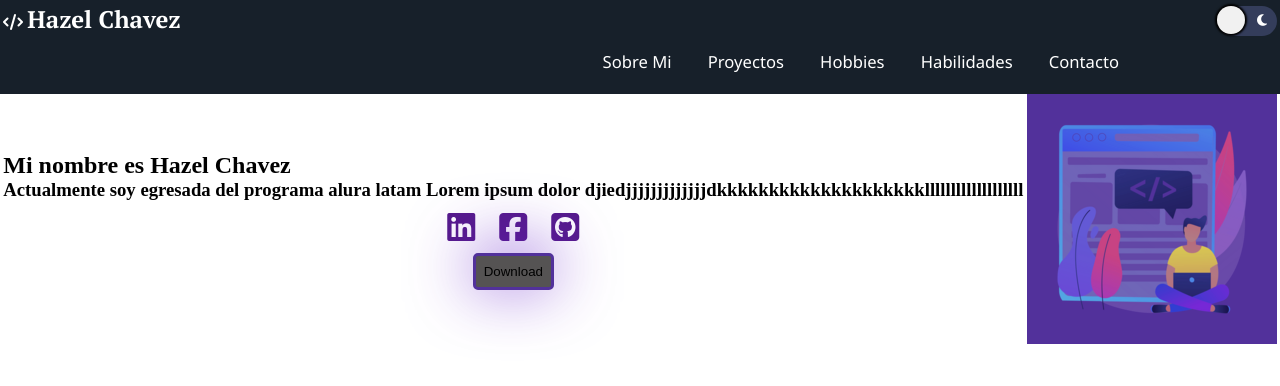
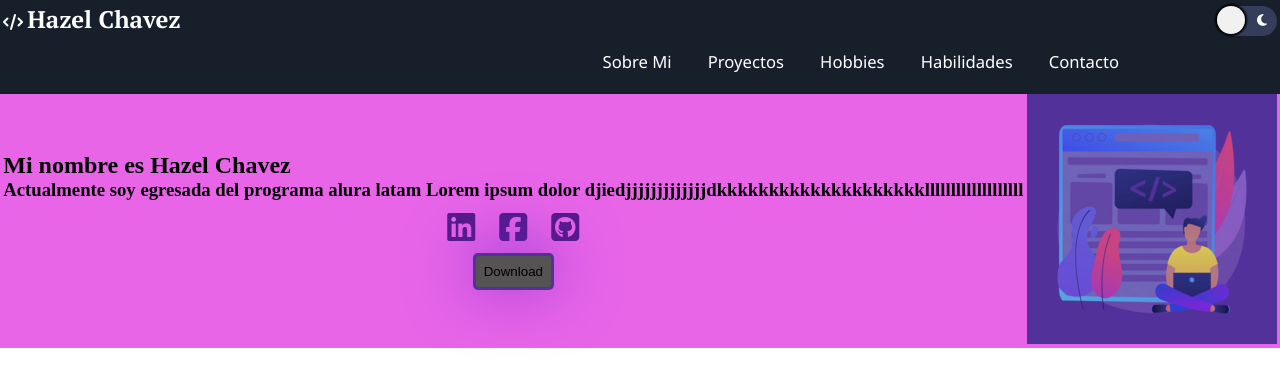
Before and after one commit to hazel-chavez/portafolio-HazelChavez, a plain HTML site: page index.html in a window 1280 px wide. Drawn offline with nearby package versions, Linux system fonts and the light colour scheme.

Commit message:
Cambiando color section

```diff
--- a/assets/css/sobreMi.css
+++ b/assets/css/sobreMi.css
@@ -3,7 +3,7 @@ section {
   display: flex;
   justify-content: space-evenly;
   align-items: center;
-  background-color: var(--color-blanco);
+  background: #e865e8;
 }
 .profile-container {
   justify-content: center;
```
